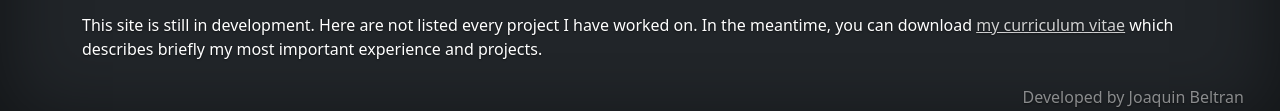
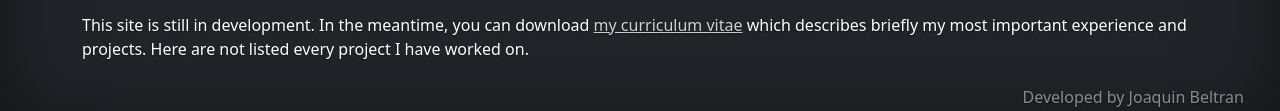
Before and after one commit to JoaquinAprendizaje/personal-site, a plain HTML site: page projects.html in a window 1280 px wide. Shown: the part 3041-3152 px from the top of the page. Drawn offline with nearby package versions, Linux system fonts and the light colour scheme; no server answers; a script that the page names is missing.

Commit message:
[FIX] Text corrections to footer in projects.

```diff
--- a/projects.html
+++ b/projects.html
@@ -296,9 +296,10 @@
 <!-- END OF PLATZICONF2025 - HONOLULU -->
   </main>
   <div class="container">
-    <p>This site is still in development. Here are not listed every project I have worked on.
-      In the meantime, you can download <a class="contact-link" href="./assets/documents/OnePageResumeJABL.pdf">my curriculum vitae</a> which describes
-      briefly my most important experience and projects.
+    <p>This site is still in development. In the meantime, you can download
+      <a class="contact-link" href="./assets/documents/OnePageResumeJABL.pdf">my curriculum vitae</a>
+      which describes briefly my most important experience and projects.
+      Here are not listed every project I have worked on.
     </p>
   </div>
   <footer class="d-flex mt-auto text-white-50">
```
